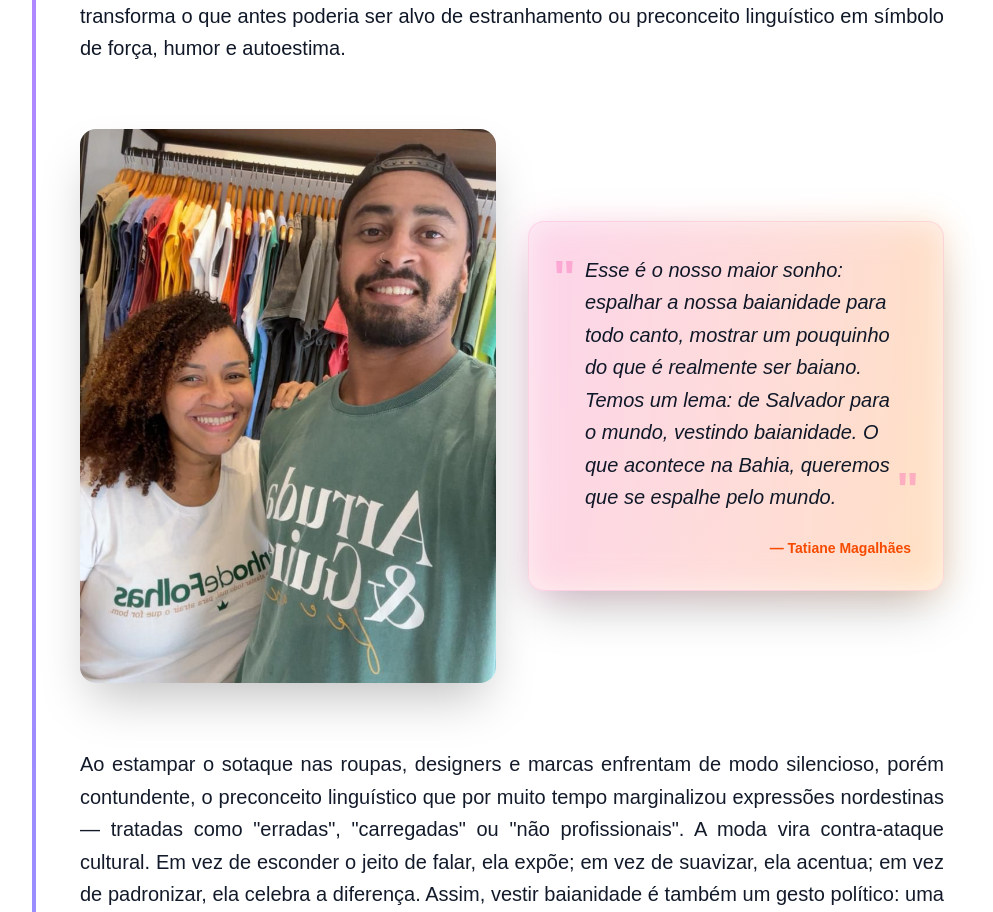
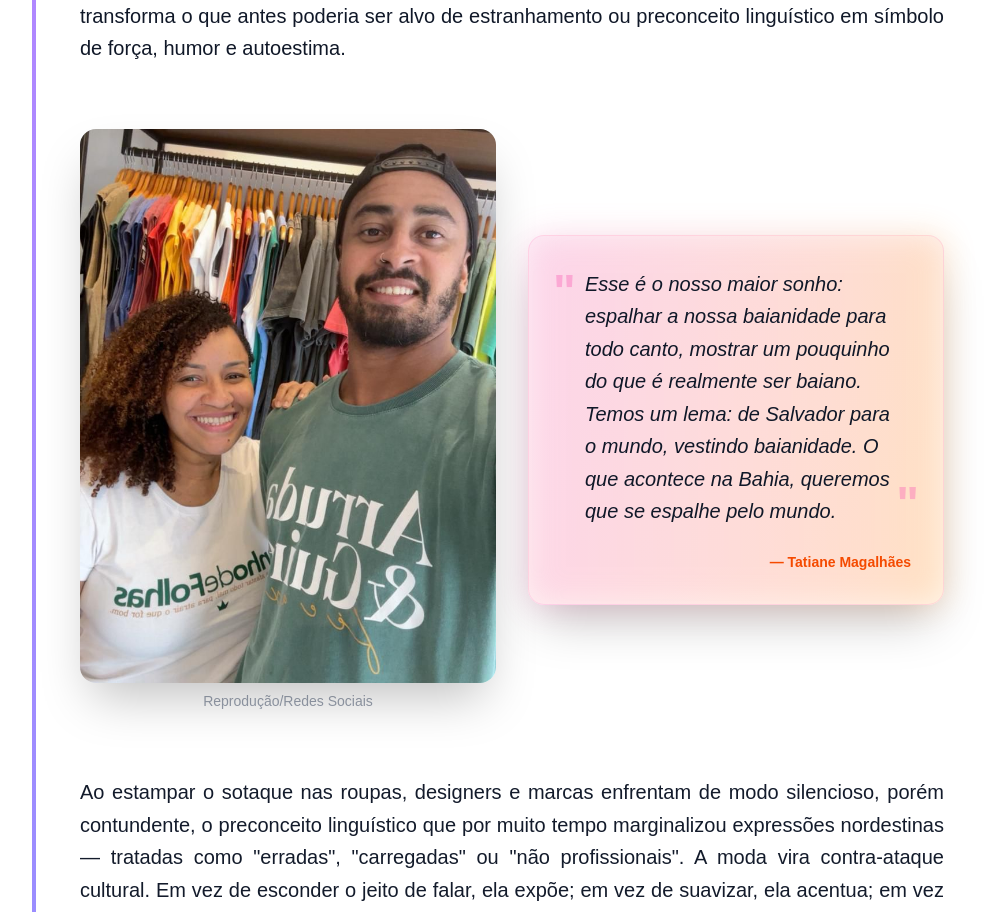
Before and after one commit to pedroigor09/jornalismoproject, a Next.js app: page /baiano-nao-nasce-estreia in a window 1280 px wide. Shown: the part 3700-4612 px from the top of the page, without its empty margins (144-1137 px from the left). Built offline with nearby package versions, Linux system fonts and the light colour scheme.

Commit message:
feat: enhance QuoteWithImage component with image caption and update media data with quote and video references

```diff
--- a/src/components/ui/QuoteWithImage.tsx
+++ b/src/components/ui/QuoteWithImage.tsx
@@ -15,6 +15,7 @@ export const QuoteWithImage = ({ quote, author, imagePath, imageAlt }: QuoteWith
     <div className="max-w-6xl mx-auto my-16">
       <div className="grid grid-cols-1 lg:grid-cols-2 gap-8 items-center">
         {/* Imagem */}
+        <div>
           <div className="relative aspect-[3/4] rounded-2xl overflow-hidden shadow-2xl">
             <Image
               src={getAssetPath(imagePath)}
@@ -22,6 +23,8 @@ export const QuoteWithImage = ({ quote, author, imagePath, imageAlt }: QuoteWith
               fill
               className="object-cover"
             />
+          </div>
+          <p className="text-sm text-gray-400 mt-2 text-center">Reprodução/Redes Sociais</p>
         </div>
 
         {/* Citação */}
--- a/src/lib/mediaData.ts
+++ b/src/lib/mediaData.ts
@@ -65,7 +65,11 @@ A fala baiana, com sua cadência própria, vogais abertas, ritmo marcado e music
 
 Já Jéssica Marques vive o impacto direto da herança desse preconceito. Ela relata que neutralizar a fala para atender às demandas das produções não é um ato de submissão, mas uma técnica — ainda que forjada num ambiente que, por décadas, associou o sotaque nordestino à falta de preparo. Ao lembrar que palavras como "presente", pronunciada com o "É" baiano, precisavam ser ajustadas para a forma neutra "Ê", Jéssica expõe a pressão histórica que moldou o audiovisual brasileiro. A neutralização, no caso dela, é estratégica, mas revela uma estrutura que ainda hierarquiza sotaques.
 
+[QUOTE_IMAGE:/jes1.jpg:Quando falamos na nossa língua materna, as intenções ganham mais vida]
+
 Ciro Sales, por sua vez, traz uma nuance diferente: mesmo não tendo um sotaque baiano muito marcado, descobriu que isso gerava outro tipo de preconceito, o "preconceito reverso". "Às vezes as pessoas falam: 'Você nem parece baiano'. Isso é muito irritante porque eu sou muito baiano", diz. Essa observação expõe um retrato ainda presente no imaginário nacional: o de que existir baianamente significa corresponder a uma única forma de falar — uma visão redutora que ignora a pluralidade linguística do estado e reforça estigmas criados pela mídia ao longo de décadas.
+
+[VIDEO:taaVyFEnQuc]
 
 Mas talvez ninguém tenha vivido com tanta intensidade o peso do preconceito linguístico quanto Raissa Xavier. Ao chegar ao Rio de Janeiro, enfrentou xenofobia explícita e se viu "neutralizando" o sotaque para não denunciar sua origem. "Eu neutralizava meu sotaque para que não soubessem de onde eu era", lembra. O que para muitos é apenas uma característica fonética, para ela se tornou questão de sobrevivência num mercado que ainda carrega resquícios do apagamento histórico das vozes nordestinas. Foi somente ao encontrar apoio no grupo de artistas baianos chamado "Máfia do Dendê" que ela conseguiu reconstruir sua relação com a própria fala e afirmar: "Eu não tô aqui pra neutralizar nada. Essa é a minha verdade."
 
```
Lines whose indentation alone changed are shown as unchanged.
